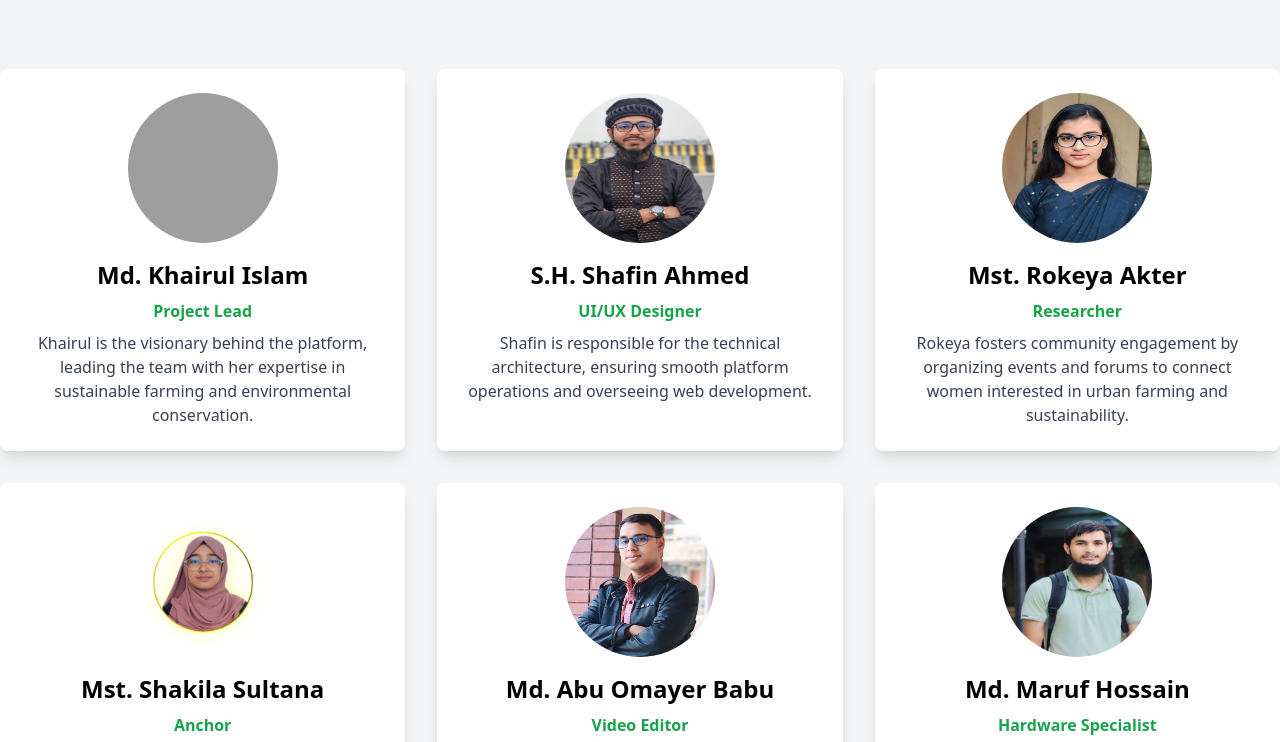
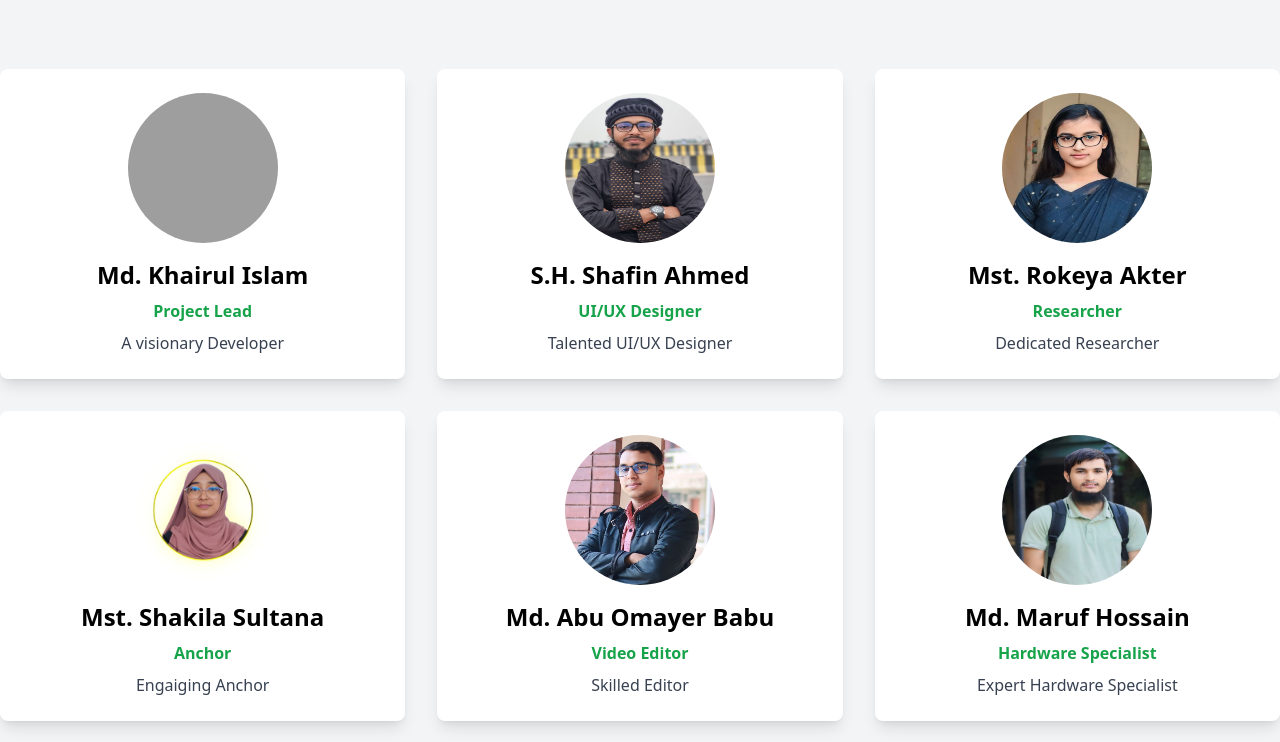
Before and after one commit to Ki6uiPar1na/NASA-Space-Apps-Challenge-2024, a website: page about_us.html in a window 1280 px wide. Shown: the part 207-949 px from the top of the page. Drawn offline with nearby package versions, Linux system fonts and the light colour scheme; grey boxes are pictures that could not be loaded.

Commit message:
update directory

```diff
--- a/about_us.html
+++ b/about_us.html
@@ -17,7 +17,7 @@
         <li class="group relative">
           <a href="/index.html" class="nav-link">Home</a>
           <ul class="submenu bg-green-600 text-white mt-2 py-2 space-y-2 shadow-lg w-48">
-            <li><a href="/overview.html" class="block px-4 hover:bg-green-700">Overview</a></li>
+            <li><a href="overview.html" class="block px-4 hover:bg-green-700">Overview</a></li>
             <li><a href="/mission.html" class="block px-4 hover:bg-green-700">Mission</a></li>
 
           </ul>
@@ -91,7 +91,7 @@
         <img src="/resource/formal_khairul.png" alt="Member 1" class="mx-auto w-[150px] h-[150px] rounded-full mb-4">
         <h2 class="text-2xl font-bold mb-2">Md. Khairul Islam</h2>
         <p class="text-green-600 font-semibold mb-2">Project Lead</p>
-        <p class="text-gray-700">Khairul is the visionary behind the platform, leading the team with her expertise in sustainable farming and environmental conservation.</p>
+        <p class="text-gray-700">A visionary Developer</p>
       </div>
 
       <!-- Member 2 -->
@@ -99,7 +99,7 @@
         <img src="/resource/shafin.jpg" alt="Member 2" class="mx-auto w-[150px] h-[150px] rounded-full mb-4">
         <h2 class="text-2xl font-bold mb-2">S.H. Shafin Ahmed</h2>
         <p class="text-green-600 font-semibold mb-2">UI/UX Designer</p>
-        <p class="text-gray-700">Shafin is responsible for the technical architecture, ensuring smooth platform operations and overseeing web development.</p>
+        <p class="text-gray-700">Talented UI/UX Designer</p>
       </div>
 
       <!-- Member 3 -->
@@ -107,7 +107,7 @@
         <img src="/resource/rokeya.jpg" alt="Member 3" class="mx-auto h-[150px] w-[150px] rounded-full mb-4">
         <h2 class="text-2xl font-bold mb-2">Mst. Rokeya Akter</h2>
         <p class="text-green-600 font-semibold mb-2">Researcher</p>
-        <p class="text-gray-700">Rokeya fosters community engagement by organizing events and forums to connect women interested in urban farming and sustainability.</p>
+        <p class="text-gray-700">Dedicated Researcher</p>
       </div>
 
       <!-- Member 4 -->
@@ -115,7 +115,7 @@
         <img src="/resource/shakila.jpg" alt="Member 4" class="mx-auto w-[150px] h-[150px] rounded-full mb-4">
         <h2 class="text-2xl font-bold mb-2">Mst. Shakila Sultana</h2>
         <p class="text-green-600 font-semibold mb-2">Anchor</p>
-        <p class="text-gray-700">Shakila analyzes environmental data to provide users with actionable insights on sustainable farming practices and climate adaptation.</p>
+        <p class="text-gray-700">Engaiging Anchor</p>
       </div>
 
       <!-- Member 5 -->
@@ -123,7 +123,7 @@
         <img src="/resource/omayer.jpg" alt="Member 5" class="mx-auto h-[150px] w-[150px] rounded-full mb-4">
         <h2 class="text-2xl font-bold mb-2">Md. Abu Omayer Babu</h2>
         <p class="text-green-600 font-semibold mb-2">Video Editor</p>
-        <p class="text-gray-700">Omayer brings her expertise in sustainability, helping to curate resources on climate-resilient crops and eco-friendly practices.</p>
+        <p class="text-gray-700">Skilled Editor</p>
       </div>
 
       <!-- Member 6 -->
@@ -131,7 +131,7 @@
         <img src="/resource/maruf.jpg" alt="Member 6" class="mx-auto w-[150px] h-[150px] rounded-full mb-4">
         <h2 class="text-2xl font-bold mb-2">Md. Maruf Hossain</h2>
         <p class="text-green-600 font-semibold mb-2">Hardware Specialist</p>
-        <p class="text-gray-700">Maruf manages outreach and marketing campaigns, ensuring the platform reaches a wide audience passionate about environmental justice.</p>
+        <p class="text-gray-700">Expert Hardware Specialist</p>
       </div>
 
     </div>
```
Also changed, not shown: join_us.html (+1 -1 lines), nasa_earth_data.html (+1 -4 lines), README.md, resource/cover.jpg (added).
